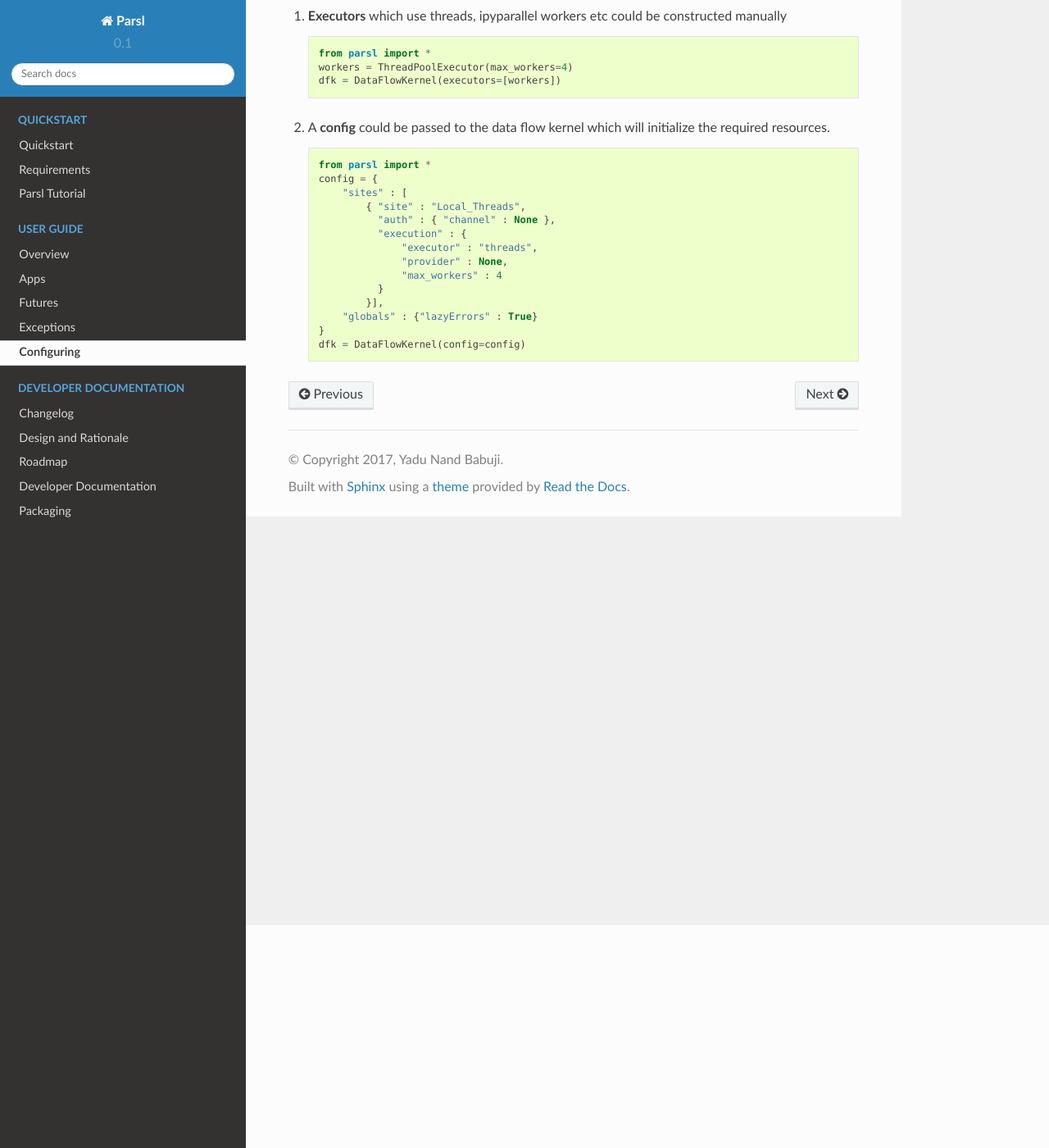
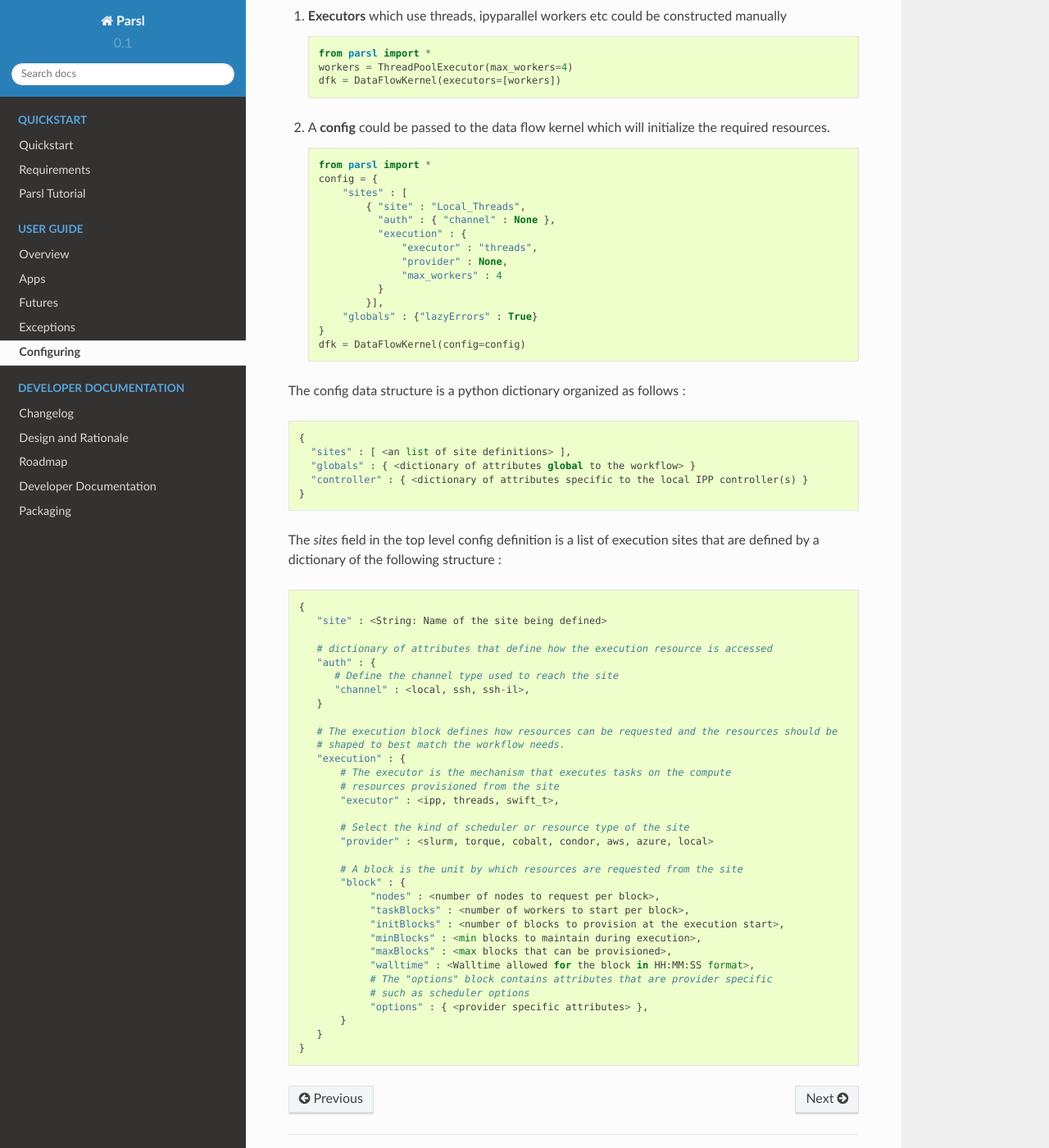
Before and after one commit to Parsl/parsl, a Sphinx documentation site: the page built from docs/userguide/configuring.rst, in a window 1280 px wide and 1400 px high, scrolled down 272 px. Shown: the whole window at 82% size. Built offline with Sphinx 7.4.7 and the Read the Docs theme 2.0.0, drawn with Linux system fonts in a browser that asks for light colours.

Commit message:
Documentation updates for parsl configuration

```diff
--- a/docs/userguide/configuring.rst
+++ b/docs/userguide/configuring.rst
@@ -33,3 +33,53 @@ described to parsl. There are two ways to do this:
           "globals" : {"lazyErrors" : True}
       }
       dfk = DataFlowKernel(config=config)
+
+
+The config data structure is a python dictionary organized as follows :
+
+.. code-block :: python
+
+     {
+       "sites" : [ <an list of site definitions> ],
+       "globals" : { <dictionary of attributes global to the workflow> }
+       "controller" : { <dictionary of attributes specific to the local IPP controller(s) }
+     }
+
+The `sites` field in the top level config definition is a list of execution sites that are
+defined by a dictionary of the following structure :
+
+.. code-block :: python
+
+    {
+       "site" : <String: Name of the site being defined>
+
+       # dictionary of attributes that define how the execution resource is accessed
+       "auth" : {
+          # Define the channel type used to reach the site
+          "channel" : <local, ssh, ssh-il>,
+       }
+
+       # The execution block defines how resources can be requested and the resources should be
+       # shaped to best match the workflow needs.
+       "execution" : {
+           # The executor is the mechanism that executes tasks on the compute
+           # resources provisioned from the site
+           "executor" : <ipp, threads, swift_t>,
+
+           # Select the kind of scheduler or resource type of the site
+           "provider" : <slurm, torque, cobalt, condor, aws, azure, local>
+
+           # A block is the unit by which resources are requested from the site
+           "block" : {
+                "nodes" : <number of nodes to request per block>,
+                "taskBlocks" : <number of workers to start per block>,
+                "initBlocks" : <number of blocks to provision at the execution start>,
+                "minBlocks" : <min blocks to maintain during execution>,
+                "maxBlocks" : <max blocks that can be provisioned>,
+                "walltime" : <Walltime allowed for the block in HH:MM:SS format>,
+                # The "options" block contains attributes that are provider specific
+                # such as scheduler options
+                "options" : { <provider specific attributes> },
+           }
+       }
+    }
```
